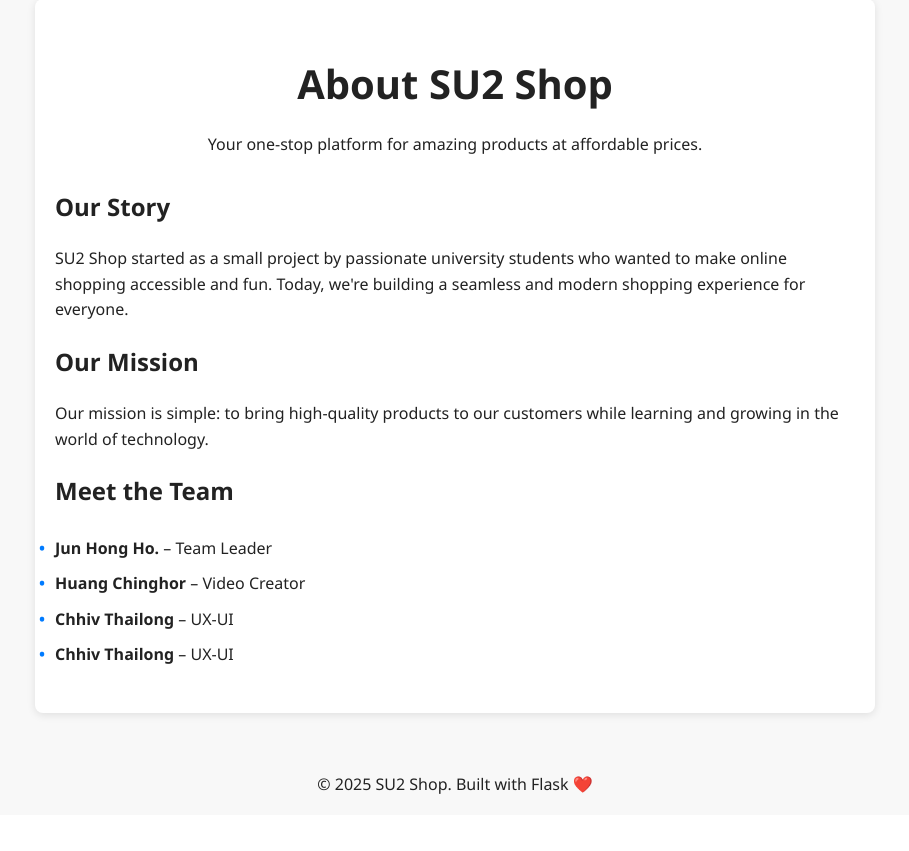
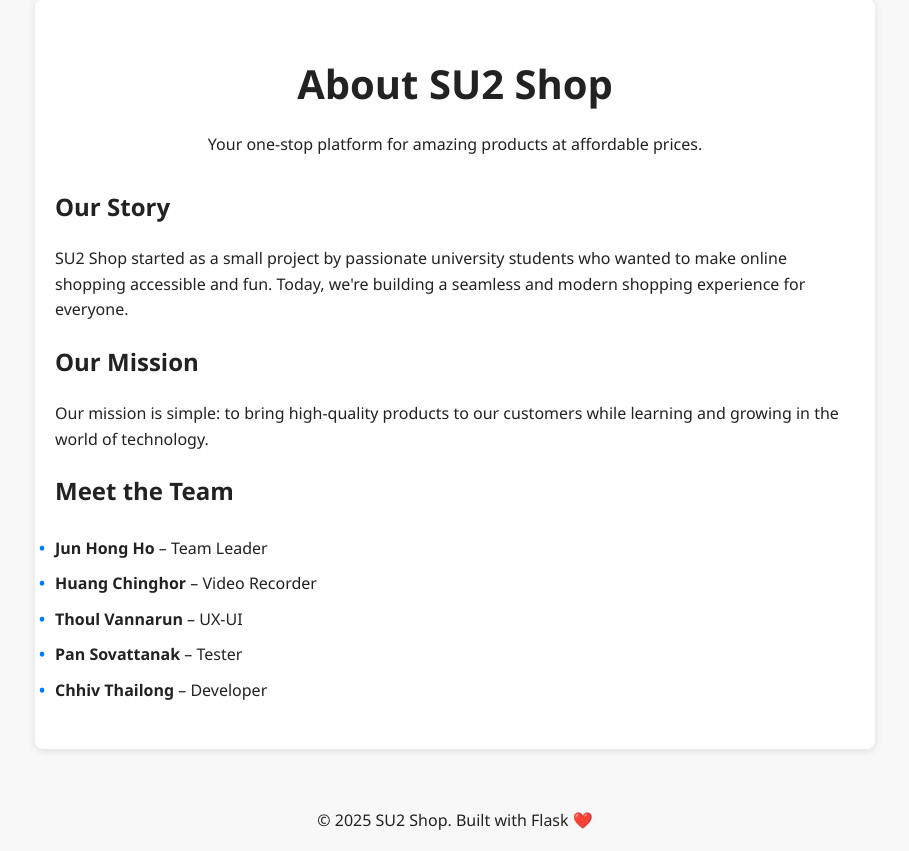
Before and after one commit to LIONH456/Flask_Product_API, a Flask app: page /about in a window 1280 px wide. Shown: the part 125-976 px from the top of the page, without its empty margins (185-1094 px from the left). Before the commit the page ends 919 px from the top, so only its background shows below. Run offline with Flask 3, Linux system fonts and the light colour scheme.

Commit message:
update about.html

```diff
--- a/templates/about.html
+++ b/templates/about.html
@@ -38,10 +38,11 @@
     <section class="about-section">
         <h2>Meet the Team</h2>
         <ul>
-            <li><strong>Jun Hong Ho.</strong> – Team Leader</li>
-            <li><strong>Huang Chinghor</strong> – Video Creator</li>
-            <li><strong>Chhiv Thailong</strong> – UX-UI</li>
-            <li><strong>Chhiv Thailong</strong> – UX-UI</li>
+            <li><strong>Jun Hong Ho</strong> – Team Leader</li>
+            <li><strong>Huang Chinghor</strong> – Video Recorder</li>
+            <li><strong>Thoul Vannarun</strong> – UX-UI</li>
+            <li><strong>Pan Sovattanak</strong> – Tester</li>
+            <li><strong>Chhiv Thailong</strong> – Developer</li>
         </ul>
     </section>
 </main>
```
